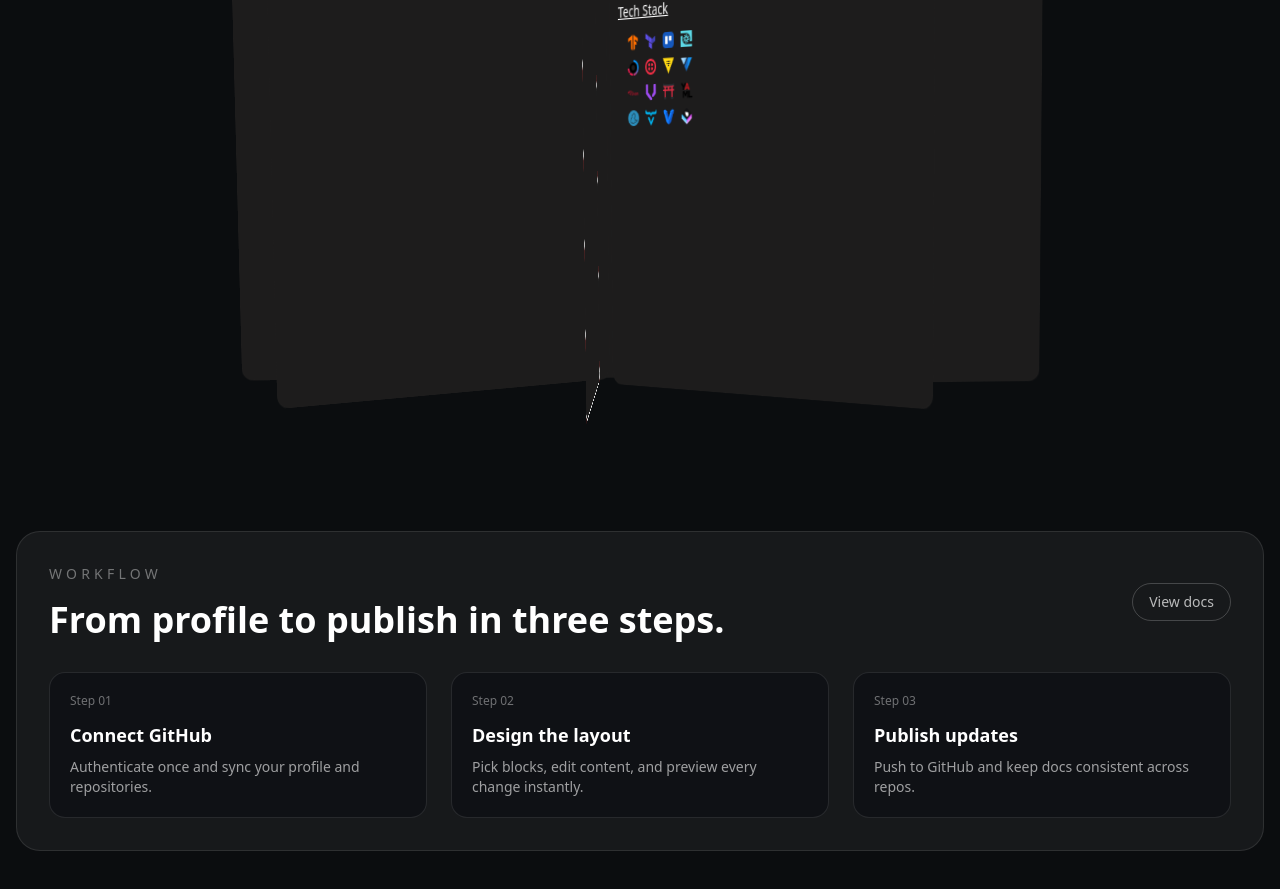
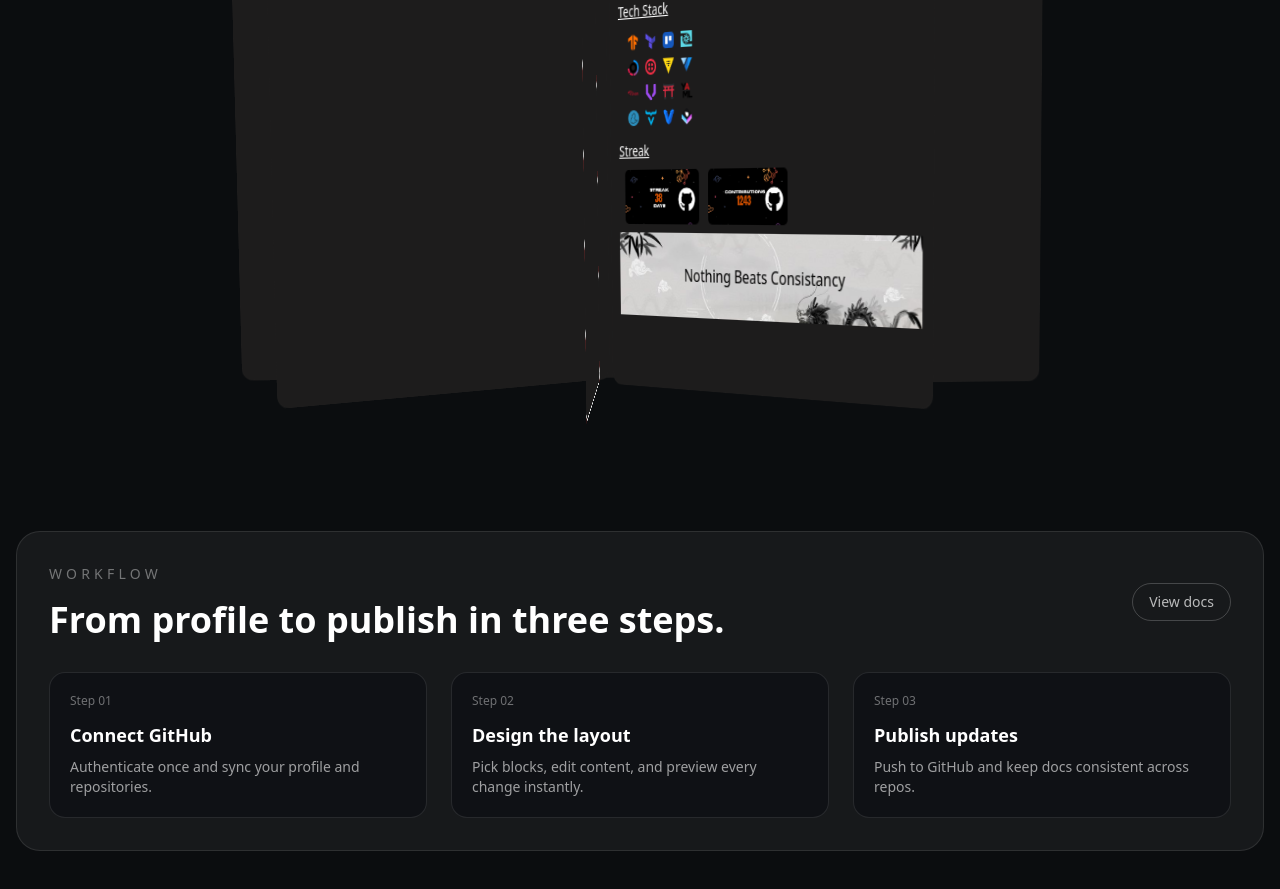
Before and after one commit to Abhishek5127/GitHance---Github-Profile-Enhancer, a Next.js app: page / in a window 1280 px wide. Shown: the part 2930-3819 px from the top of the page. Built offline with nearby package versions, Linux system fonts and the light colour scheme; no server answers; a web font is replaced by a local one.

Commit message:
readme 1 finished

```diff
--- /dev/null
+++ b/src/app/UI/home/FeatureGridElements/BannerAssets/bannerAssets.js
@@ -0,0 +1,8 @@
+import Contribution from './contribution.png'
+import Streak from './streak.png'
+
+
+export const bannerAssets = {
+    Contribution,
+    Streak
+}
--- a/src/app/UI/home/FeatureGridElements/readme1.jsx
+++ b/src/app/UI/home/FeatureGridElements/readme1.jsx
@@ -1,11 +1,12 @@
 import React from 'react'
 import Image from 'next/image'
 import { assets } from '@/app/assets/assets'
+import { bannerAssets } from './BannerAssets/bannerAssets'
 import SquareTechStack from '../FeatureGridReusables/techStacks/squareTechStack'
 
 const Readme1 = () => {
   return (
-    <div className='w-full'>
+    <div className=' w-full'>
 
       <h1 className='text-3xl font-serif bg-green-600 p-2 w-full text-center'>
         John Doe
@@ -28,9 +29,34 @@ const Readme1 = () => {
         <div>
           <SquareTechStack/>
         </div>
+      </div>
+      <div>
+        <div className='text-[14px] underline'>Streak</div>
+        <div className='flex m-2 gap-3'>
+        <Image src={bannerAssets.Streak}
+        height={40}
+        width={100}
+        alt='streak'
+        className='rounded-[5px]'/>
 
+         <Image src={bannerAssets.Contribution}
+        height={40}
+        width={100}
+        alt='streak'
+        className='rounded-[5px]'/>
+        </div>
       </div>
+      <footer className='h-20 w-[100%] relative'>
+        <div className='flex justify-center w-full items-center absolute text-black top-1/2 left-1/2 -translate-x-1/2 -translate-y-1/2'>
+          <h3>Nothing Beats Consistancy</h3>
+        </div>
+        <Image
+        src={assets.BannerImg1}
+        alt='footer'
+        className="w-full h-20 object-cover"/>
+      </footer>
           </div>
+
     </div>
   )
 }
```
Also changed, not shown: src/app/UI/home/FeatureGridElements/BannerAssets/contribution.png (added), src/app/UI/home/FeatureGridElements/BannerAssets/streak.png (added).
